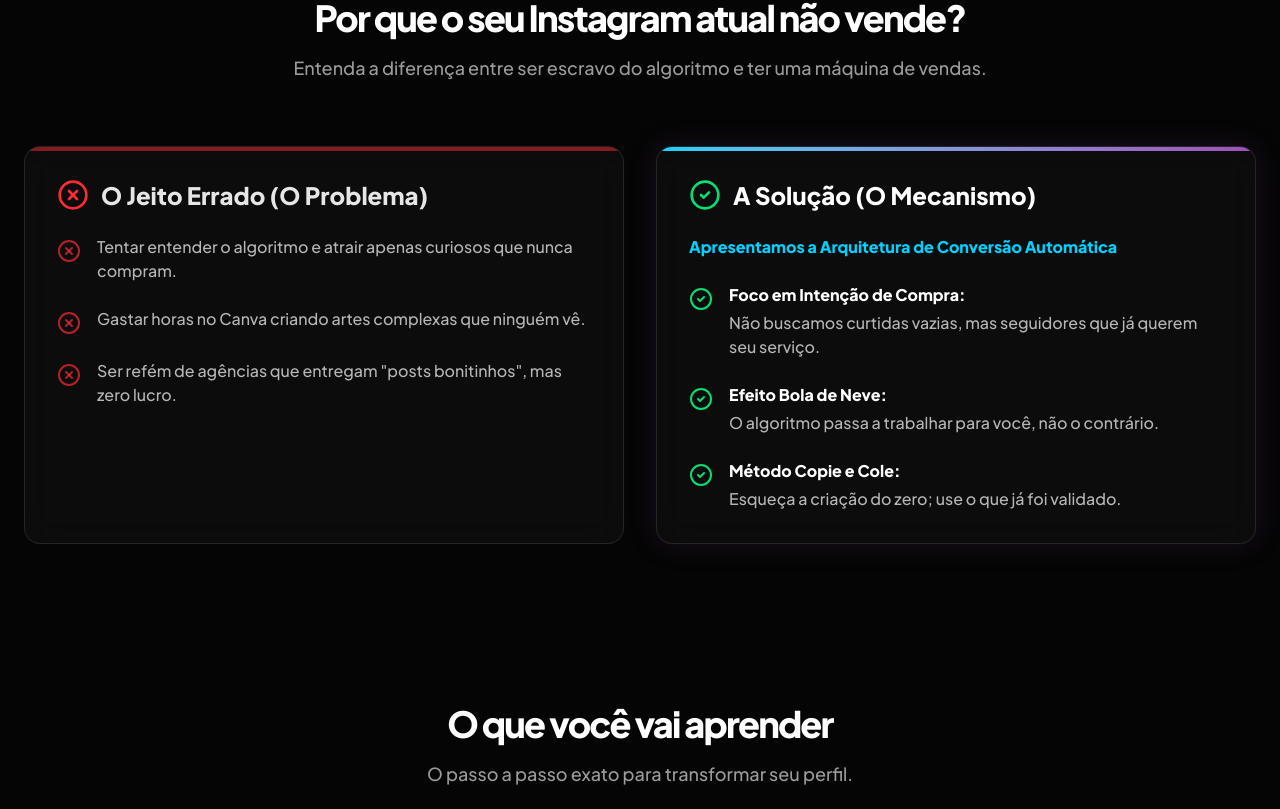
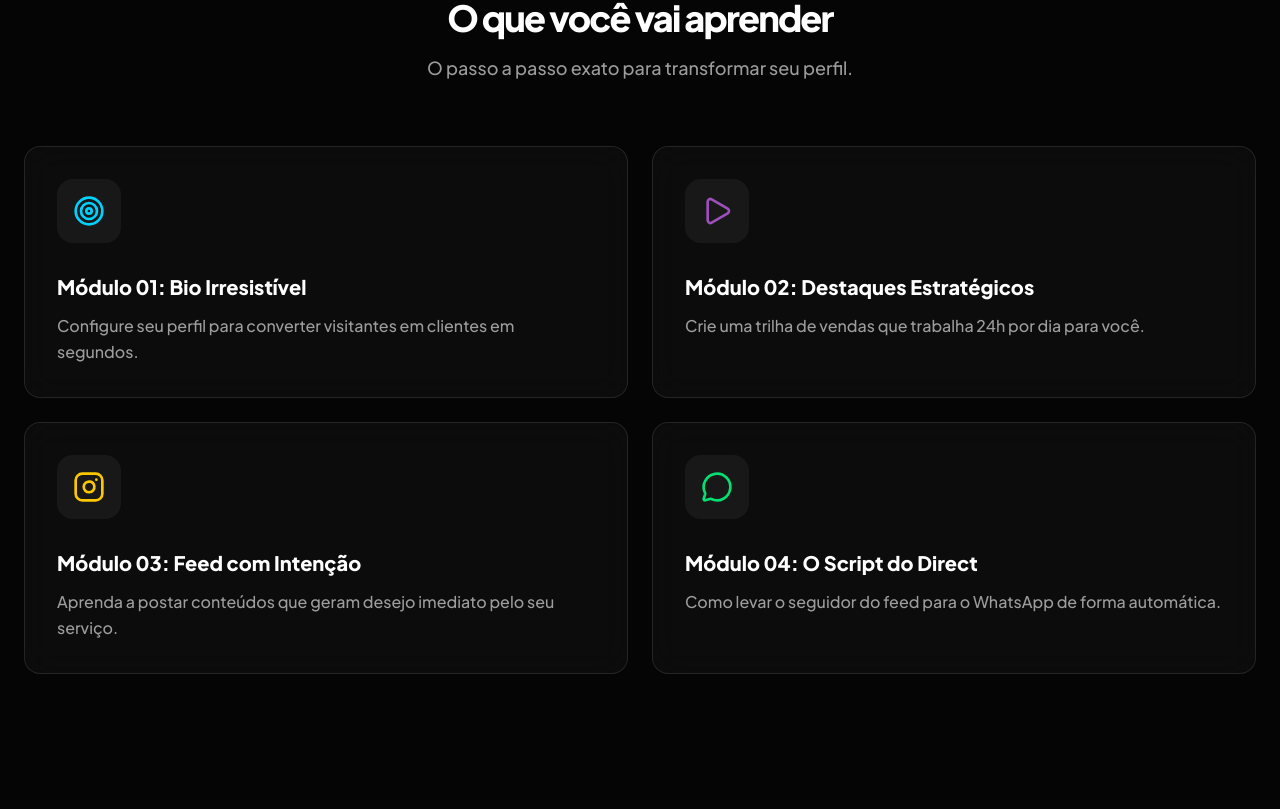
Before and after one commit to arthursl12/instadescomplicadotsl, a React (Vite) app: page / in a window 1280 px wide. Shown: the part 2771-3580 px from the top of the page. Built offline with nearby package versions, Linux system fonts and the light colour scheme.

Commit message:
Refactor: Reorder sections in App.tsx
- Moved 'ModulesSection' (O que você vai aprender) to appear before 'MechanismSection' (Por que o seu Instagram atual não vende?) in the main application layout.

```diff
--- a/src/App.tsx
+++ b/src/App.tsx
@@ -34,8 +34,8 @@ export default function App() {
         <HeroSection />
         <SocialProofSection />
         <AboutMethodSection />
+        <ModulesSection />
         <MechanismSection />
-        <ModulesSection />
         <TargetAudienceSection />
         <OfferSection />
         <FAQSection />
```
